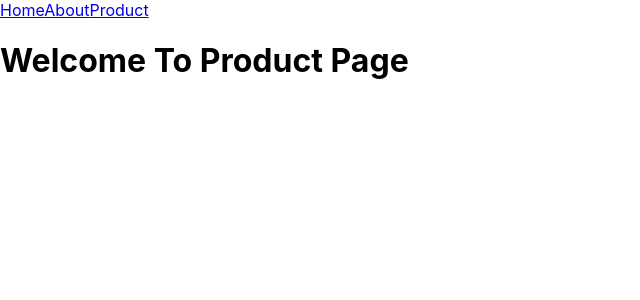
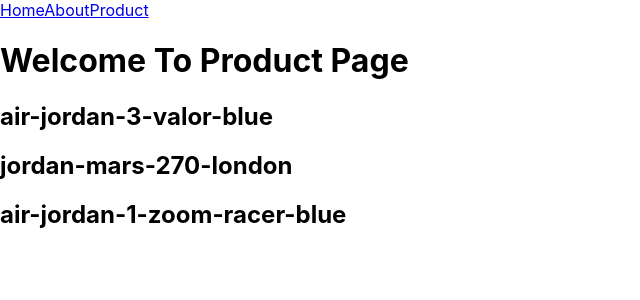
Before and after one commit to samadakram/Bootcamp2020-Class-11-React-Routerv6, a React (Create React App) app: page /product in a window 1280 px wide. Shown: the top 300 px of the page, without its empty margins (0-640 px from the left). Built offline with nearby package versions, Linux system fonts and the light colour scheme.

Commit message:
Update Product.js

```diff
--- a/src/Components/Product.js
+++ b/src/Components/Product.js
@@ -4,10 +4,15 @@
 const Product = () => {
 
     console.log(Shoes);
-    console.log("Keys>",Object.keys(Shoes));
+    // console.log("Keys>",Object.keys(Shoes));
     return (
         <div>
             <h1>Welcome To Product Page</h1>
+            {Object.keys(Shoes).map(keyName => {
+                return (<div>
+                    <h2 key={keyName}>{keyName}</h2>
+                </div>)
+            })}
         </div>
     )
 }
```
